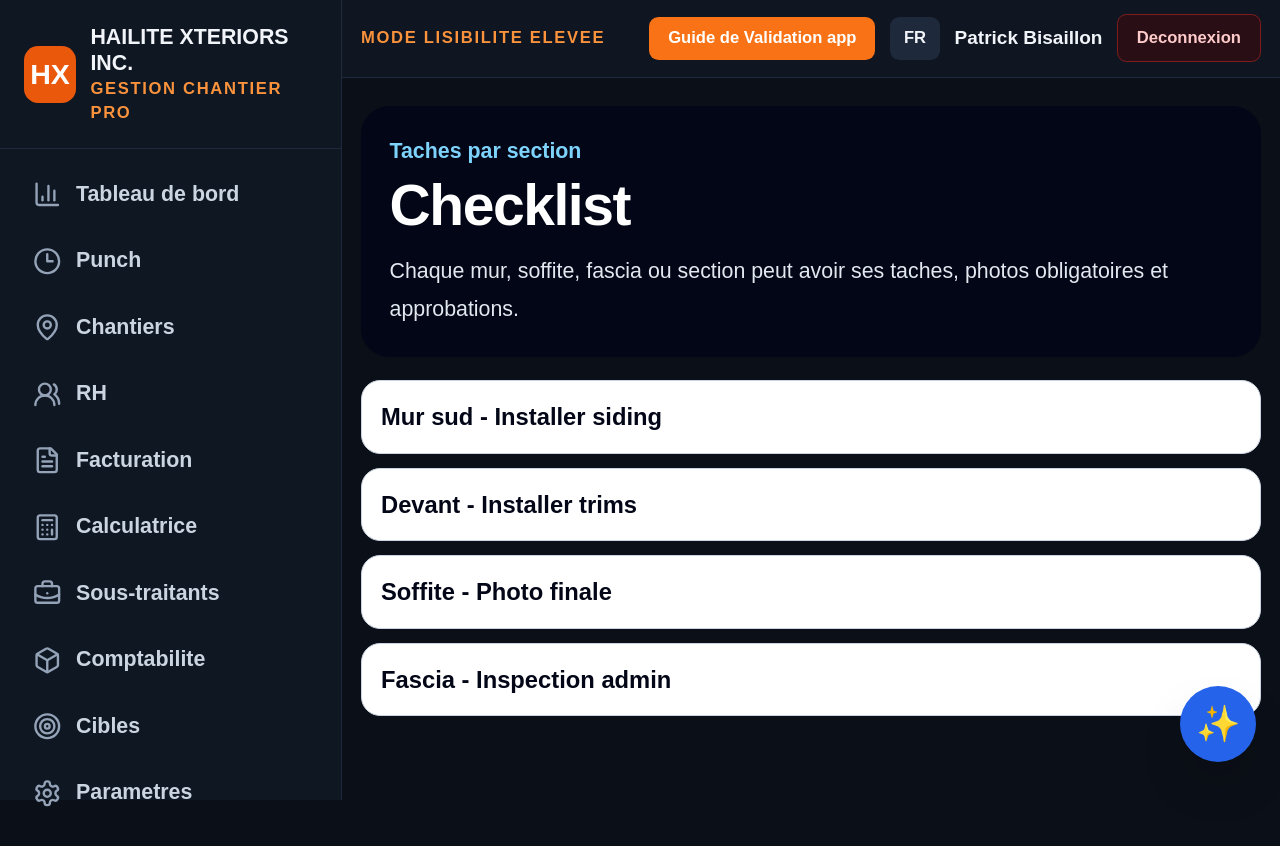
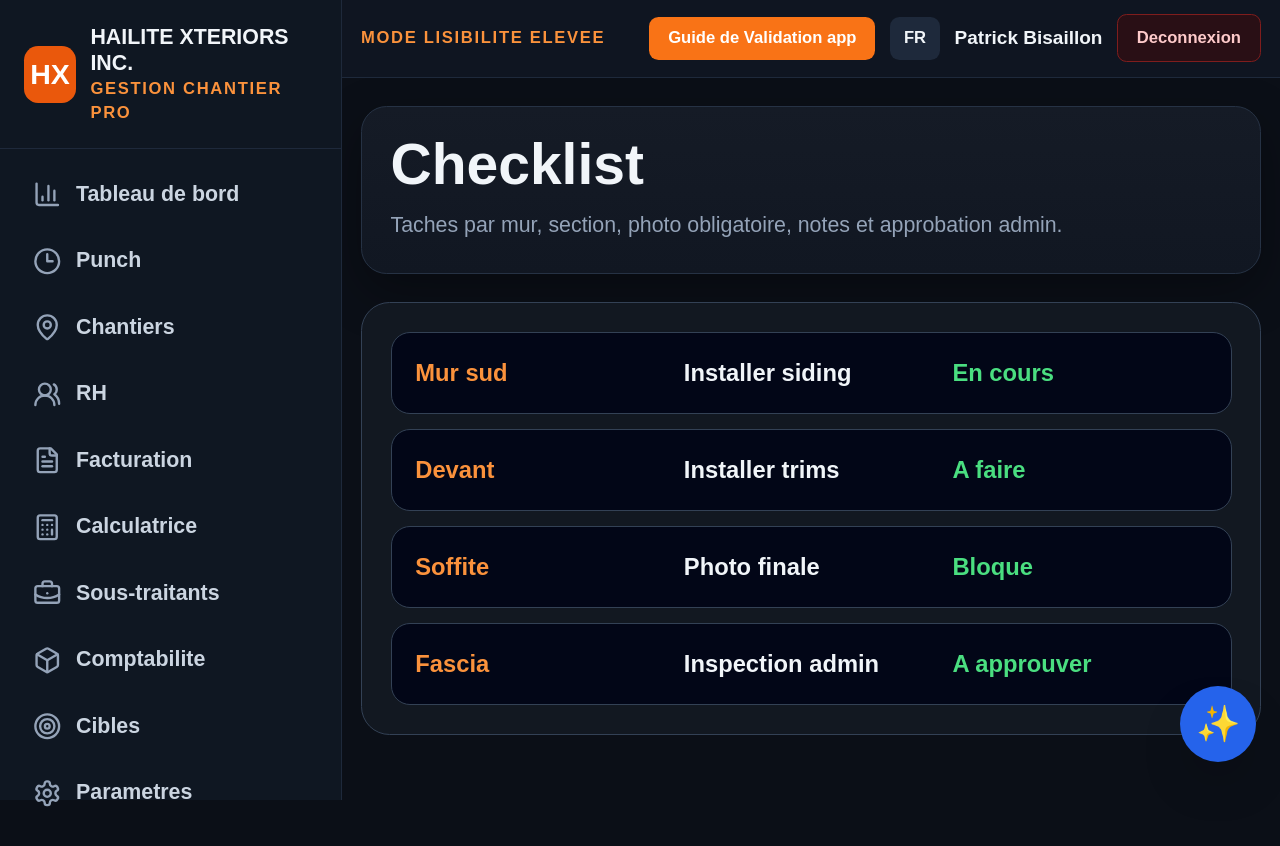
Before and after one commit to bisaillonpatrick1979-dev/Chatgpt-hailite-, a Next.js app: page /tasks in a window 1280 px wide. Shown: the top 846 px of the page. Built offline with nearby package versions, Linux system fonts and the light colour scheme.

Commit message:
Apply dark UI to checklist page

```diff
--- a/app/tasks/page.tsx
+++ b/app/tasks/page.tsx
@@ -1,13 +1,29 @@
 import { AppShell } from "@/components/AppShell";
-import { PageHeader } from "@/components/PageHeader";
-import { ReadableList } from "@/components/ReadableList";
+
+const tasks = [
+  ["Mur sud", "Installer siding", "En cours"],
+  ["Devant", "Installer trims", "A faire"],
+  ["Soffite", "Photo finale", "Bloque"],
+  ["Fascia", "Inspection admin", "A approuver"]
+];
 
 export default function Page() {
   return (
     <AppShell>
-      <PageHeader title="Checklist" eyebrow="Taches par section" text="Chaque mur, soffite, fascia ou section peut avoir ses taches, photos obligatoires et approbations." />
-      <section className="mt-5">
-        <ReadableList items={["Mur sud - Installer siding", "Devant - Installer trims", "Soffite - Photo finale", "Fascia - Inspection admin"]} />
+      <section className="pro-card p-6">
+        <h1 className="text-5xl font-black">Checklist</h1>
+        <p className="large-readable mt-3 text-slate-400">Taches par mur, section, photo obligatoire, notes et approbation admin.</p>
+      </section>
+      <section className="pro-panel mt-6 p-6">
+        <div className="grid gap-3">
+          {tasks.map(([section, task, status]) => (
+            <article key={section + task} className="grid gap-3 rounded-2xl border border-slate-700 bg-slate-950 p-5 md:grid-cols-3">
+              <p className="text-xl font-black text-orange-400">{section}</p>
+              <p className="text-xl font-black">{task}</p>
+              <p className="text-xl font-black text-green-400">{status}</p>
+            </article>
+          ))}
+        </div>
       </section>
     </AppShell>
   );
```
